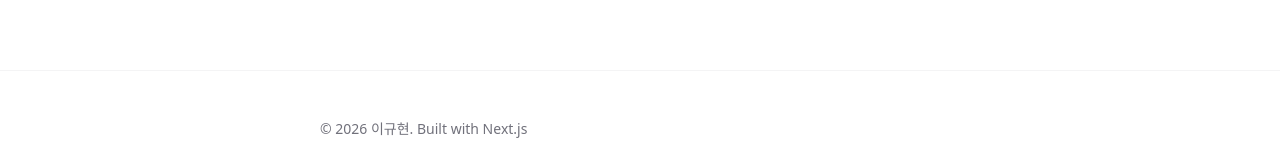
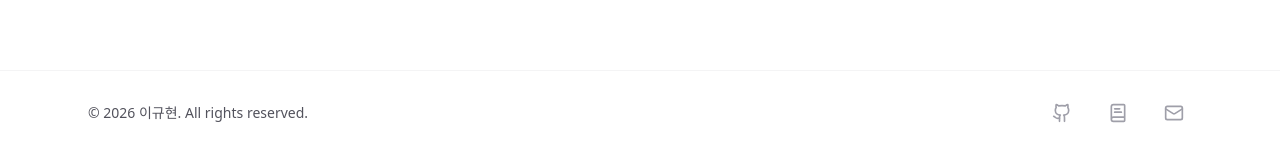
Before and after one commit to leekyuhyun/leekyuhyun.github.io, a Next.js app: page / in a window 1280 px wide. Shown: the part 803-952 px from the top of the page. Built offline with nearby package versions, Linux system fonts and the light colour scheme; a web font is replaced by a local one.

Commit message:
fix : footer ui 수정

```diff
--- a/src/components/common/Footer.tsx
+++ b/src/components/common/Footer.tsx
@@ -1,12 +1,45 @@
+import { Github, Mail, BookText } from "lucide-react";
+
 export default function Footer() {
+  const currentYear = new Date().getFullYear();
+
   return (
-    <footer className="w-full border-t border-zinc-100 bg-transparent py-12 dark:border-zinc-800">
-      <div className="mx-auto max-w-3xl px-8 sm:px-16">
-        <div className="flex flex-col items-center justify-between gap-6 sm:flex-row">
-          <p className="text-sm text-zinc-500 dark:text-zinc-100">
-            © 2026 이규현. Built with Next.js
-          </p>
-          <div className="flex gap-6 text-sm font-medium text-zinc-500 dark:text-zinc-100"></div>
+    <footer className="w-full border-t border-zinc-100 dark:border-zinc-800 bg-transparent py-6">
+      <div className="mx-auto max-w-6xl px-6">
+        <div className="flex flex-col md:flex-row items-center justify-between gap-8">
+          <div className="flex flex-col items-center md:items-start gap-2">
+            <p className="text-sm font-medium text-zinc-600 dark:text-zinc-300">
+              © {currentYear} 이규현. All rights reserved.
+            </p>
+          </div>
+
+          <div className="flex items-center gap-5">
+            <a
+              href="https://github.com/leekyuhyun"
+              target="_blank"
+              rel="noopener noreferrer"
+              className="group p-2 rounded-lg hover:bg-zinc-50 dark:hover:bg-zinc-800 transition-colors"
+              aria-label="GitHub"
+            >
+              <Github className="w-5 h-5 text-zinc-400 group-hover:text-zinc-900 dark:group-hover:text-zinc-100 transition-colors" />
+            </a>
+            <a
+              href="https://velog.io/@leekh010502/"
+              target="_blank"
+              rel="noopener noreferrer"
+              className="group p-2 rounded-lg hover:bg-zinc-50 dark:hover:bg-zinc-800 transition-colors"
+              aria-label="Velog"
+            >
+              <BookText className="w-5 h-5 text-zinc-400 group-hover:text-zinc-900 dark:group-hover:text-zinc-100 transition-colors" />
+            </a>
+            <a
+              href="mailto:leekh010502@gmail.com"
+              className="group p-2 rounded-lg hover:bg-zinc-50 dark:hover:bg-zinc-800 transition-colors"
+              aria-label="Email"
+            >
+              <Mail className="w-5 h-5 text-zinc-400 group-hover:text-zinc-900 dark:group-hover:text-zinc-100 transition-colors" />
+            </a>
+          </div>
         </div>
       </div>
     </footer>
```
